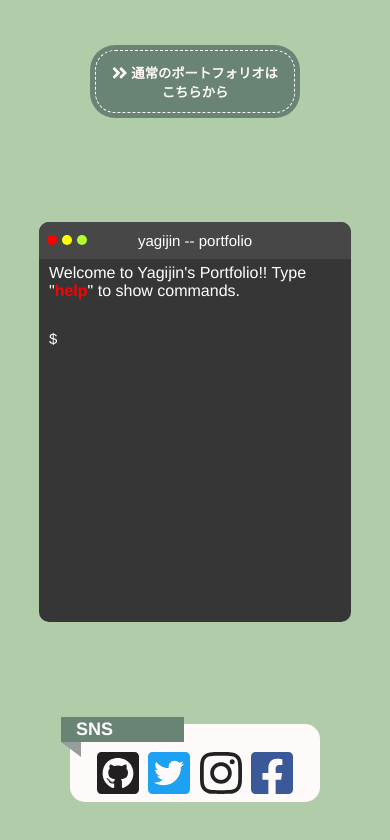
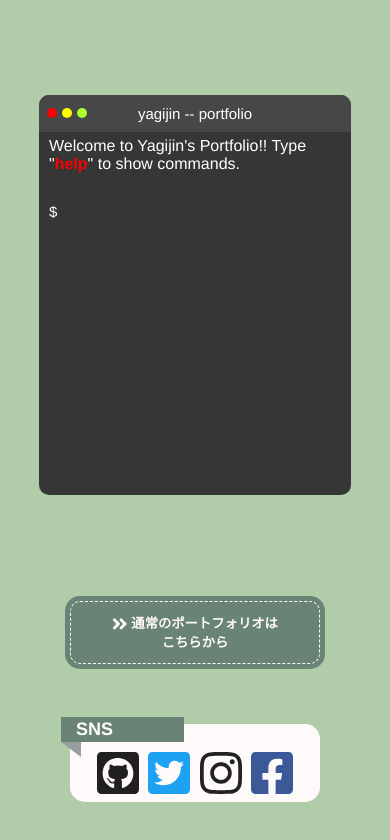
Before and after one commit to yagijin/Website_yagijin, a React (Create React App) app: page /#/ in a window 390 px wide. Shown: the top 840 px of the page. Built offline with nearby package versions, Linux system fonts and the light colour scheme.

Commit message:
Fix:デザイン変更

```diff
--- a/src/components/CmdPage.css
+++ b/src/components/CmdPage.css
@@ -10,7 +10,7 @@
 .portfolio-button {
     margin-top: 50px;
     margin-right: 50px;
-    border-radius: 20px;
+    border-radius: 10px;
     height: 50%;
     width: 200px;
     color: rgb(255, 250, 250);
@@ -31,11 +31,20 @@
     outline: 0;
 }
 
+.parenttodivide {
+    display: flex;
+    flex-direction: column;
+}
+
 @media (max-width:767px) {
+    .parenttodivide {
+        flex-flow: column-reverse;
+    }
     .portfolio-box {
         text-align: center;
     }
     .portfolio-button {
-        margin-right: 0px;
+        width: 250px;
+        margin: 10px 0 0 0;
     }
 }
--- a/src/components/CmdPage.js
+++ b/src/components/CmdPage.js
@@ -18,12 +18,14 @@ export default function CmdPage() {
 
   return (
     <div className="background">
+      <div className="parenttodivide">
       <div className="portfolio-box">
         <Link to="/profile">
           <button className="portfolio-button"><FontAwesomeIcon size="lg" icon={faAngleDoubleRight}/> 通常のポートフォリオは<br/>こちらから</button>
         </Link>
       </div>
       <Console/>
+      </div>
       <SNSIcons/>
     </div>
   );
```
